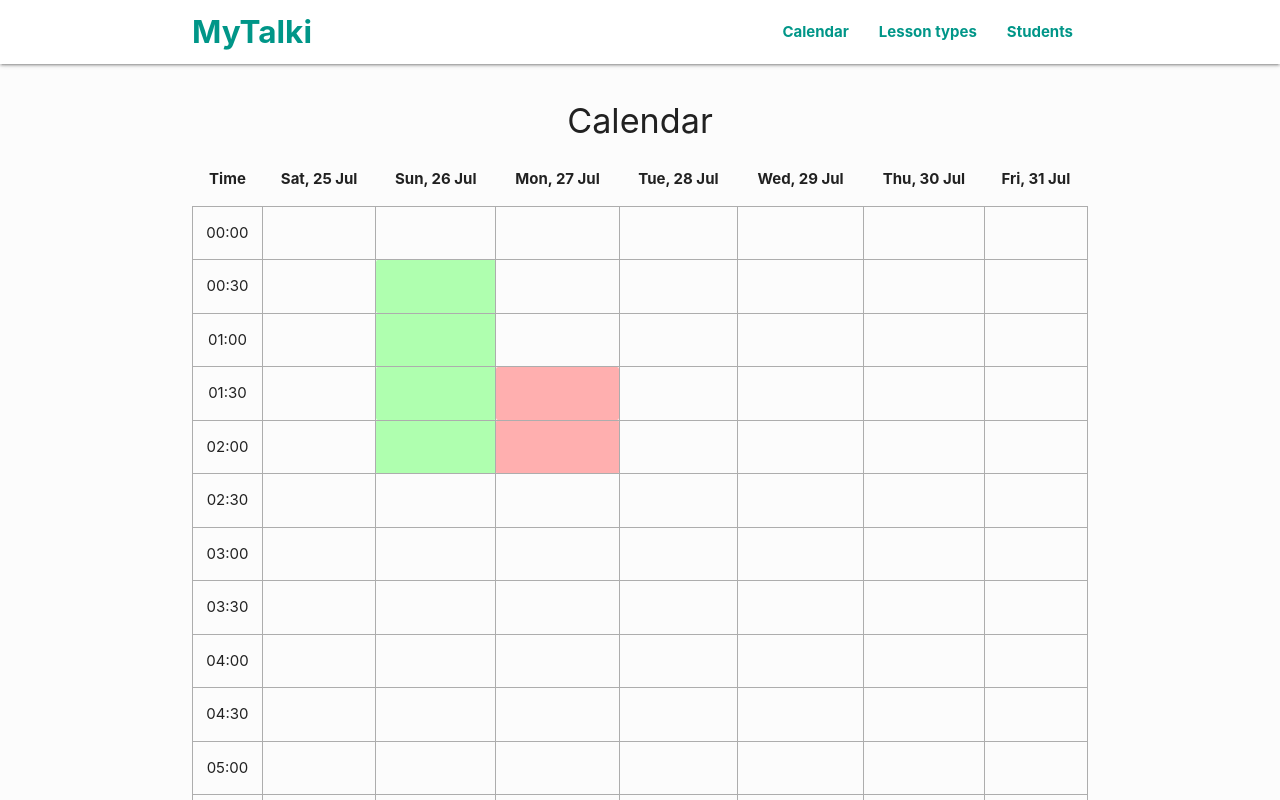
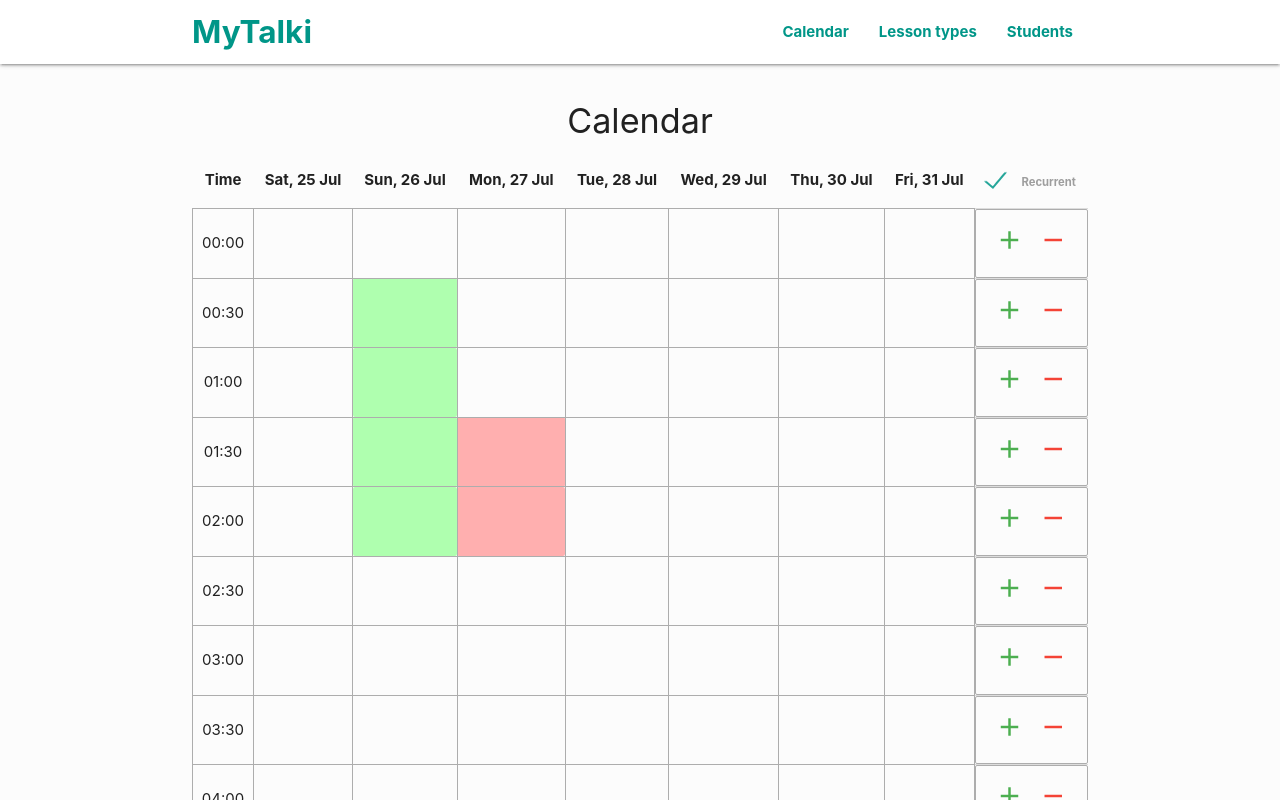
Before and after one commit to dmytrokulak/Mytalki, a React (Create React App) app in the folder sw/: page /calendar in a window 1280 px wide. Shown: the top 800 px of the page. Built offline with nearby package versions, Linux system fonts and the light colour scheme; data requests are answered from the project's data file; the HTML template or start-up script is replaced by a standard one.

Commit message:
calendar controls

```diff
--- a/sw/src/App.css
+++ b/sw/src/App.css
@@ -103,3 +103,12 @@ nav a {
 #section-calendar td {
   border: solid #adadad 1px;
 }
+
+#section-calendar .action-cell {
+  display: flex;
+  justify-content: space-evenly;
+}
+
+#section-calendar .action-cell i {
+  cursor: pointer;
+}
--- a/sw/src/components/calendar/Calendar.js
+++ b/sw/src/components/calendar/Calendar.js
@@ -29,6 +29,14 @@ const Calendar = ({ calendarSlots: { collection }, getCalendar }) => {
               }
               return slots;
             })()}
+            <th class='center-align'>
+              <label>
+                <input type='checkbox' checked='checked' />
+                <span>
+                  <small> Recurrent</small>
+                </span>
+              </label>
+            </th>
           </tr>
         </thead>
         <tbody>
@@ -62,6 +70,14 @@ const Calendar = ({ calendarSlots: { collection }, getCalendar }) => {
                     }
                     return slots;
                   })()}
+                  <td class='action-cell'>
+                    <span class='green-text'>
+                      <i className='small material-icons'>add</i>
+                    </span>
+                    <span class='red-text'>
+                      <i className='small material-icons'>remove</i>
+                    </span>
+                  </td>
                 </tr>
               );
             }
```
